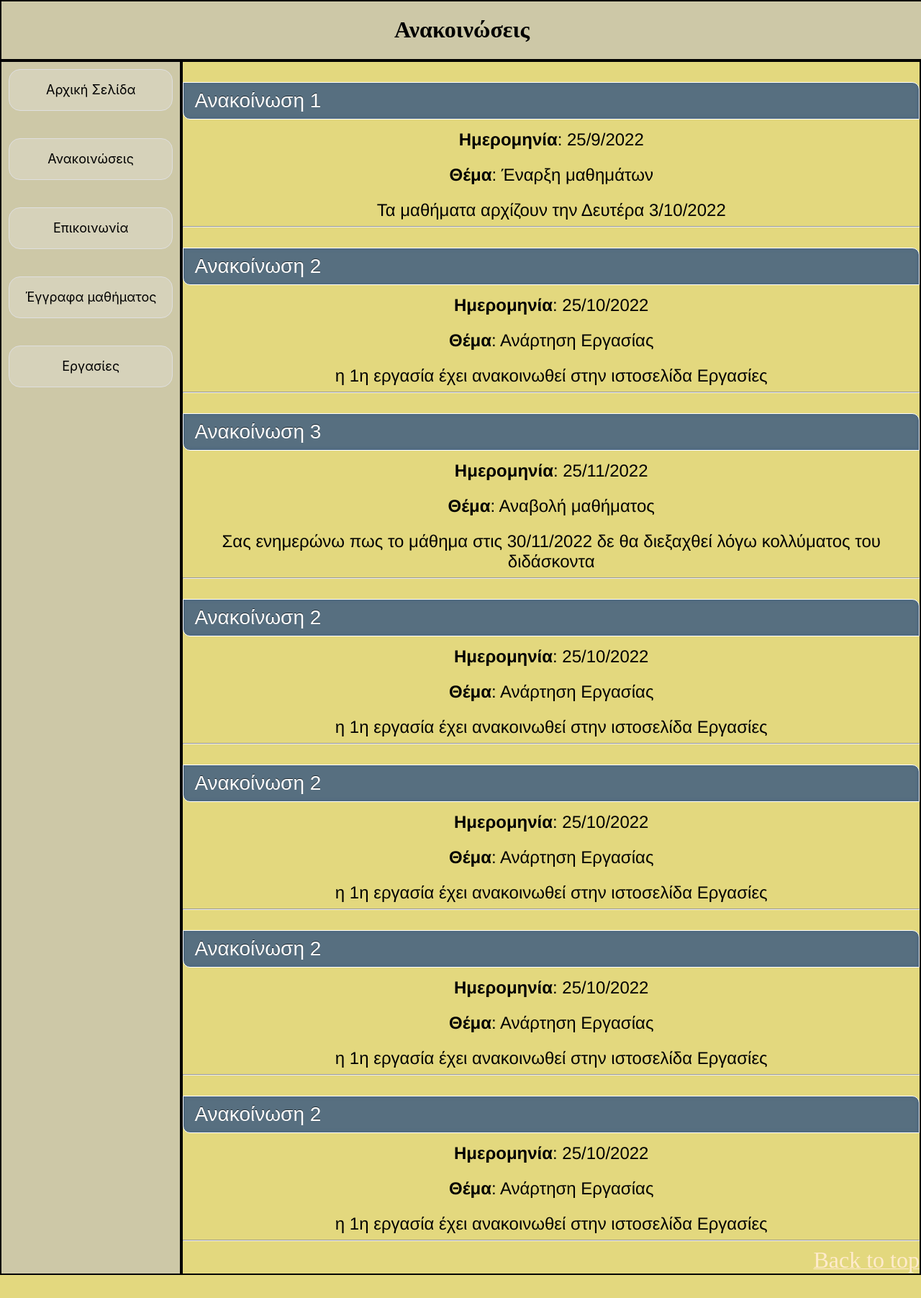
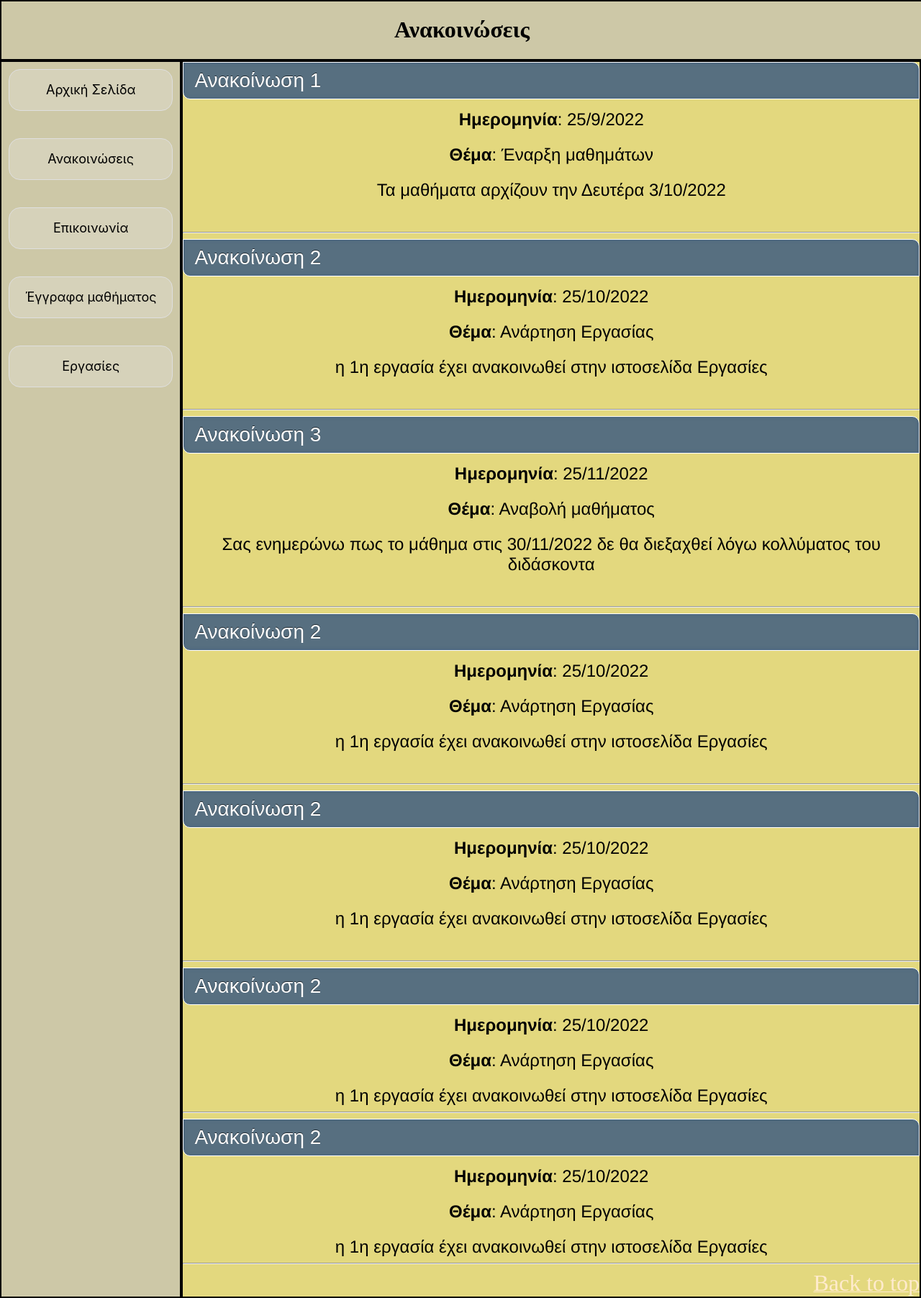
Before and after one commit to SterMoum/Virtual-Learning-Environment, a PHP site: page /html/announcement.html in a window 1280 px wide. Shown: the whole page at 72% size. Before the commit the page ends 1771 px from the top, so only its background shows below. Run offline with PHP 8.4, Linux system fonts and the light colour scheme.

Commit message:
almost done vol 2

```diff
--- a/src/css/style.css
+++ b/src/css/style.css
@@ -83,7 +83,7 @@
 }
 .h2-style{
 
-  margin: 1em 0 0.5em 0;
+  margin: 0em 0 0.5em 0;
 	font-weight: normal;
 	position: relative;
 	text-shadow: 0 -1px rgba(0,0,0,0.6);
```
Also changed, not shown: src/html/announcement.html (+20 -18 lines).
